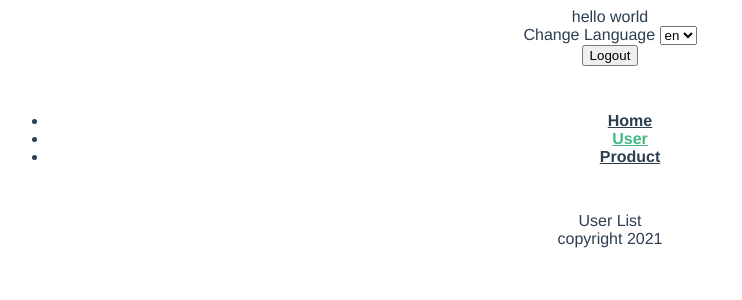
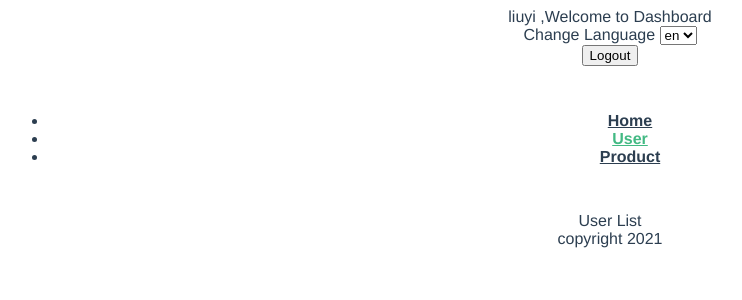
Before and after one commit to lilugirl/vue2_js_admin, a Vue app: page /#/user in a window 1280 px wide. Shown: the top 300 px of the page, without its empty margins (30-772 px from the left). Built offline with nearby package versions, Linux system fonts and the light colour scheme.

Commit message:
add modules for vuex

```diff
--- a/src/layouts/AdminLayout.vue
+++ b/src/layouts/AdminLayout.vue
@@ -1,6 +1,6 @@
 <template>
   <div>
-    <header>{{ $t("message.hello") }} <span><locale-change></locale-change></span> <button @click="logout">{{ $t("message.logout") }}</button></header>
+    <header>{{$store.state.user.name}} {{ $t("message.hello") }} <span><locale-change></locale-change></span> <button @click="logout">{{ $t("message.logout") }}</button></header>
     <aside> <div id="nav">
       <ul>
         <li>
@@ -30,6 +30,9 @@ export default {
     LocaleChange
 
   },
+  mounted(){
+    console.log('this.$store',this.$store)
+  },
   methods:{
     logout(){
       this.$router.push('/auth/login');
--- a/src/locale/en.js
+++ b/src/locale/en.js
@@ -1,6 +1,6 @@
 export default{
     message:{
-       hello:"hello world",
+       hello:",Welcome to Dashboard",
        logout:"Logout",
        login:"Login",
        changeLang:"Change Language"
--- a/src/locale/zh.js
+++ b/src/locale/zh.js
@@ -1,6 +1,6 @@
 export default{
     message:{
-        hello:"你好 世界",
+        hello:", 欢迎进入后台管理系统",
         logout:"登出",
         login:"登录",
         changeLang:"切换语言"
--- a/src/store/index.js
+++ b/src/store/index.js
@@ -1,5 +1,7 @@
 import Vue from 'vue'
 import Vuex from 'vuex'
+import user from './modules/user'
+import app from './modules/app'
 
 Vue.use(Vuex)
 
@@ -11,5 +13,7 @@ export default new Vuex.Store({
   actions: {
   },
   modules: {
+    app,
+    user
   }
 })
--- /dev/null
+++ b/src/store/modules/app.js
@@ -0,0 +1 @@
+export default{}
--- /dev/null
+++ b/src/store/modules/user.js
@@ -0,0 +1,14 @@
+const user={
+    state:{
+       name:'liuyi',
+       token:'xxxxxxx'
+    },
+    mutations:{
+
+    },
+    actions:{
+
+    }
+
+}
+export default user;
```
